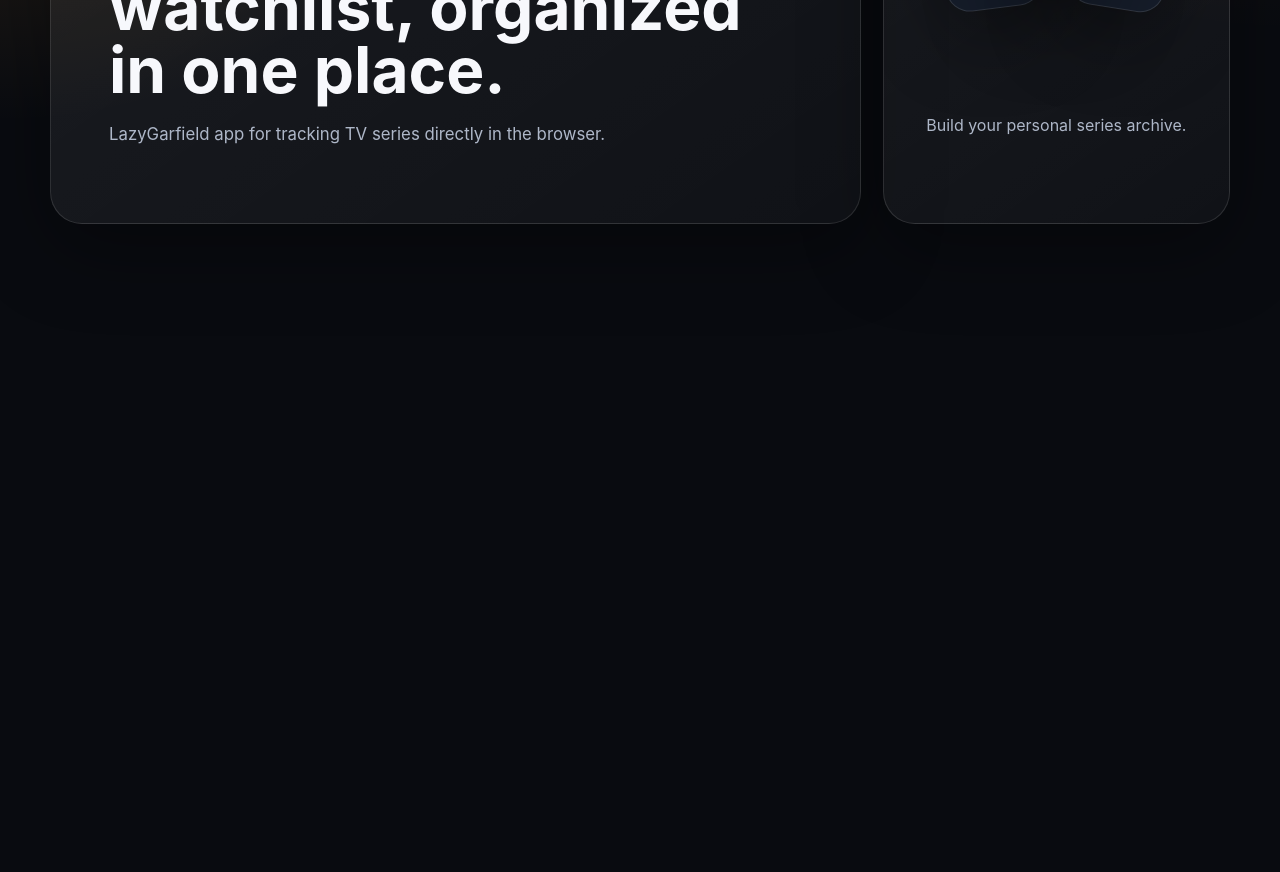
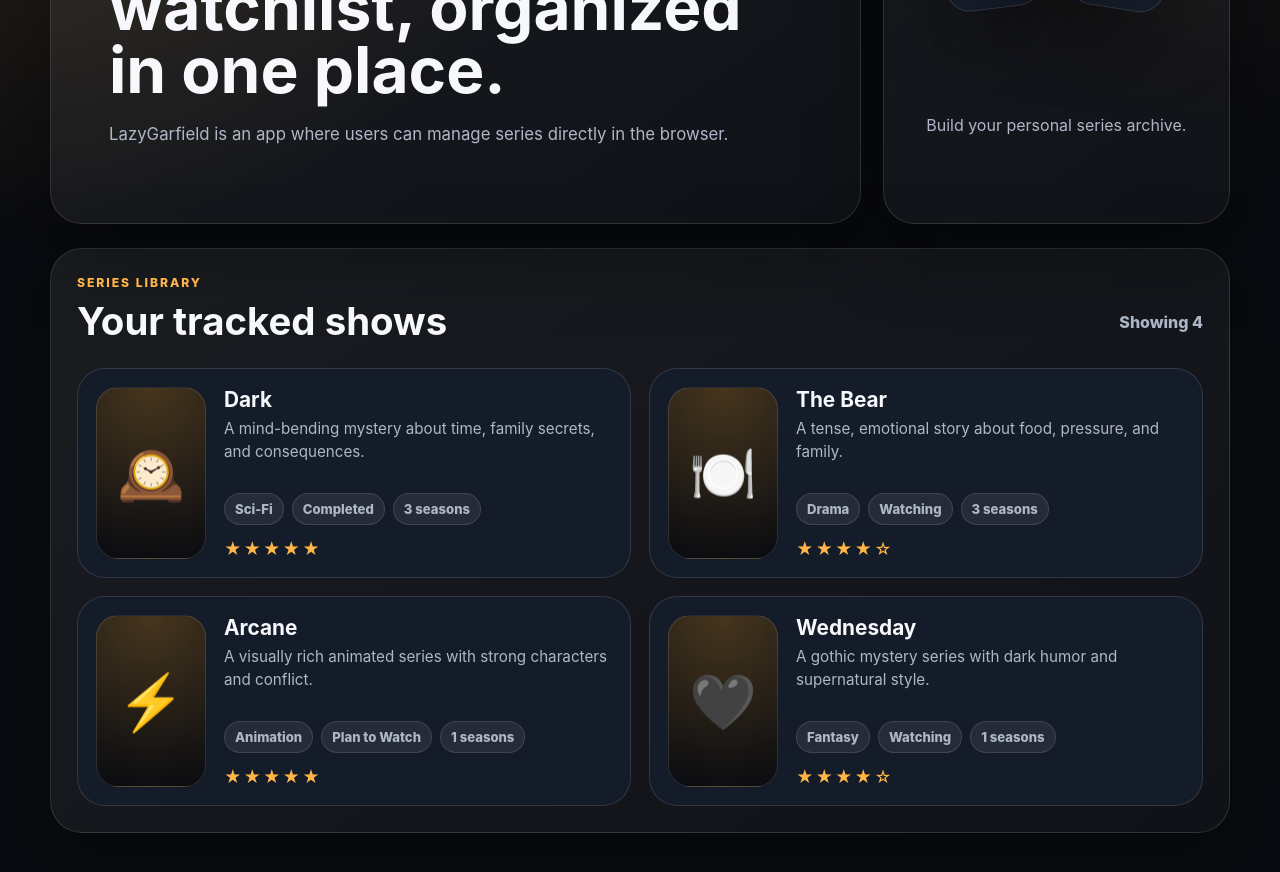
Before and after one commit to crudualexandra/LazyGarfield, a React (Vite) app: page / in a window 1280 px wide. Shown: the part 420-1292 px from the top of the page. Before the commit the page ends 800 px from the top, so only its background shows below. Built offline with nearby package versions, Linux system fonts and the light colour scheme.

Commit message:
Add series model and demo data

```diff
--- a/src/App.jsx
+++ b/src/App.jsx
@@ -1,4 +1,59 @@
+import { useState } from "react";
+
+const demoSeries = [
+  {
+    id: crypto.randomUUID(),
+    title: "Dark",
+    genre: "Sci-Fi",
+    status: "Completed",
+    rating: 5,
+    seasons: 3,
+    description: "A mind-bending mystery about time, family secrets, and consequences.",
+    poster: "🕰️",
+    isFavorite: true,
+    createdAt: new Date().toISOString()
+  },
+  {
+    id: crypto.randomUUID(),
+    title: "The Bear",
+    genre: "Drama",
+    status: "Watching",
+    rating: 4,
+    seasons: 3,
+    description: "A tense, emotional story about food, pressure, and family.",
+    poster: "🍽️",
+    isFavorite: false,
+    createdAt: new Date().toISOString()
+  },
+  {
+    id: crypto.randomUUID(),
+    title: "Arcane",
+    genre: "Animation",
+    status: "Plan to Watch",
+    rating: 5,
+    seasons: 1,
+    description: "A visually rich animated series with strong characters and conflict.",
+    poster: "⚡",
+    isFavorite: true,
+    createdAt: new Date().toISOString()
+  },
+  {
+    id: crypto.randomUUID(),
+    title: "Wednesday",
+    genre: "Fantasy",
+    status: "Watching",
+    rating: 4,
+    seasons: 1,
+    description: "A gothic mystery series with dark humor and supernatural style.",
+    poster: "🖤",
+    isFavorite: false,
+    createdAt: new Date().toISOString()
+  }
+];
+
 export default function App() {
+  const [series] = useState(demoSeries);
+
   return (
     <div className="app-shell">
       <header className="site-header">
@@ -14,11 +69,11 @@
       <main>
         <section className="hero-section">
           <div className="hero-content">
-            <span className="hero-badge">TV Series journal</span>
+            <span className="hero-badge">TV Series Personal Journal</span>
             <h2>Your cinematic watchlist, organized in one place.</h2>
             <p>
-              LazyGarfield app for tracking TV
-              series directly in the browser.
+              LazyGarfield is an app where users can
+              manage series directly in the browser.
             </p>
           </div>
 
@@ -31,6 +86,44 @@
             <p>Build your personal series archive.</p>
           </div>
         </section>
+
+        <section className="library-section">
+          <div className="section-title row-title">
+            <div>
+              <p className="eyebrow">Series library</p>
+              <h2>Your tracked shows</h2>
+            </div>
+            <p className="result-count">Showing {series.length}</p>
+          </div>
+
+          <div className="series-grid">
+            {series.map((item) => (
+              <article className="series-card" key={item.id}>
+                <div className="poster">{item.poster}</div>
+
+                <div className="card-content">
+                  <div className="card-top">
+                    <div>
+                      <h3>{item.title}</h3>
+                      <p>{item.description}</p>
+                    </div>
+                  </div>
+
+                  <div className="meta-row">
+                    <span>{item.genre}</span>
+                    <span>{item.status}</span>
+                    <span>{item.seasons} seasons</span>
+                  </div>
+
+                  <div className="stars">
+                    {"★".repeat(item.rating)}
+                    {"☆".repeat(5 - item.rating)}
+                  </div>
+                </div>
+              </article>
+            ))}
+          </div>
+        </section>
       </main>
     </div>
   );
--- a/src/styles.css
+++ b/src/styles.css
@@ -174,3 +174,108 @@
   color: var(--muted);
   margin-top: 22px;
 }
+
+.library-section {
+  background: linear-gradient(145deg, var(--card), rgba(255, 255, 255, 0.03));
+  border: 1px solid var(--border);
+  border-radius: 32px;
+  box-shadow: var(--shadow);
+  padding: 26px;
+  margin-bottom: 24px;
+}
+
+.section-title h2 {
+  font-size: clamp(1.6rem, 3vw, 2.4rem);
+  margin-bottom: 4px;
+}
+
+.row-title {
+  display: flex;
+  justify-content: space-between;
+  align-items: end;
+  gap: 18px;
+}
+
+.result-count {
+  color: var(--muted);
+  font-weight: 800;
+}
+
+.series-grid {
+  display: grid;
+  grid-template-columns: repeat(2, minmax(0, 1fr));
+  gap: 18px;
+  margin-top: 20px;
+}
+
+.series-card {
+  display: grid;
+  grid-template-columns: 110px minmax(0, 1fr);
+  gap: 18px;
+  padding: 18px;
+  border-radius: 28px;
+  background: var(--card-solid);
+  border: 1px solid var(--border);
+  transition: transform 0.2s ease, border 0.2s ease;
+}
+
+.series-card:hover {
+  transform: translateY(-4px);
+  border-color: rgba(255, 181, 71, 0.55);
+}
+
+.poster {
+  min-height: 170px;
+  display: grid;
+  place-items: center;
+  border-radius: 22px;
+  background:
+    radial-gradient(circle at top, rgba(255, 181, 71, 0.25), transparent),
+    var(--bg);
+  border: 1px solid var(--border);
+  font-size: 3.4rem;
+}
+
+.card-content {
+  min-width: 0;
+}
+
+.card-top {
+  display: flex;
+  justify-content: space-between;
+  gap: 12px;
+}
+
+.card-top h3 {
+  margin-bottom: 6px;
+  font-size: 1.3rem;
+}
+
+.card-top p {
+  color: var(--muted);
+  line-height: 1.5;
+  font-size: 0.95rem;
+}
+
+.meta-row {
+  display: flex;
+  flex-wrap: wrap;
+  gap: 8px;
+  margin: 14px 0;
+}
+
+.meta-row span {
+  padding: 7px 10px;
+  border-radius: 999px;
+  background: var(--card);
+  border: 1px solid var(--border);
+  color: var(--muted);
+  font-size: 0.82rem;
+  font-weight: 800;
+}
+
+.stars {
+  color: var(--accent);
+  letter-spacing: 2px;
+  font-size: 1.05rem;
+}
```
